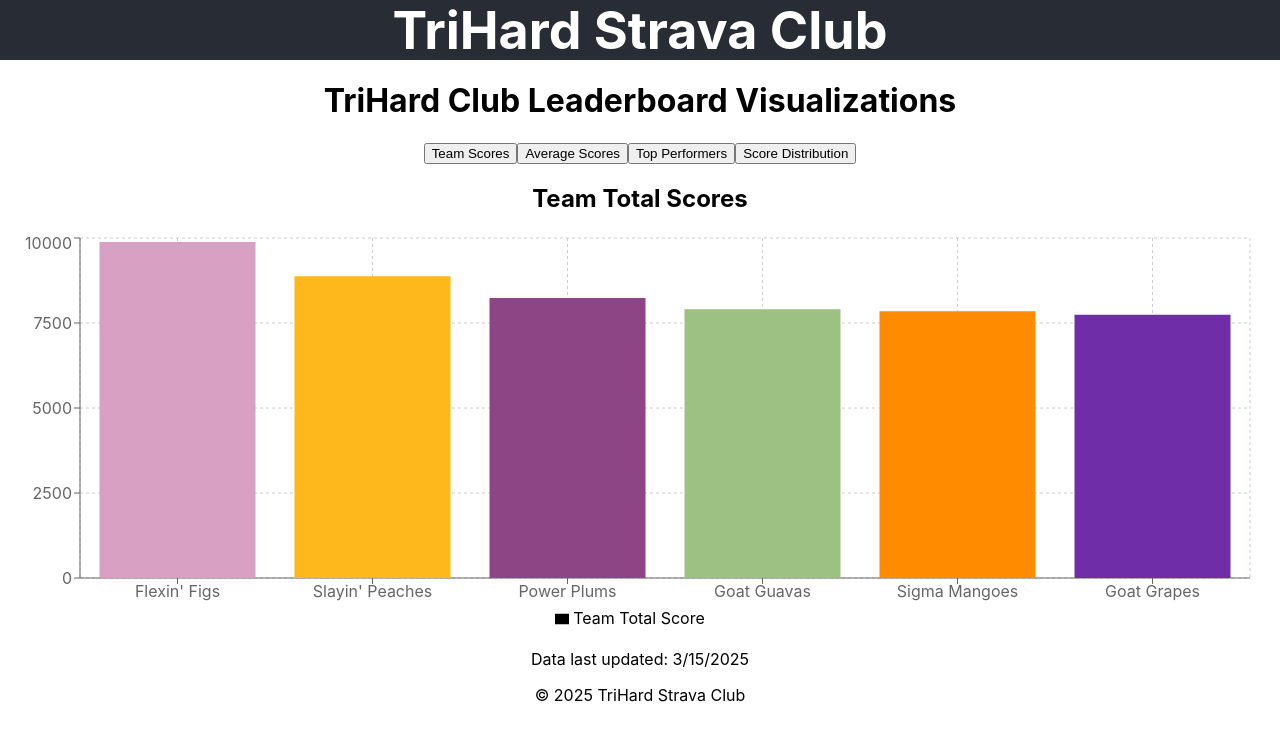
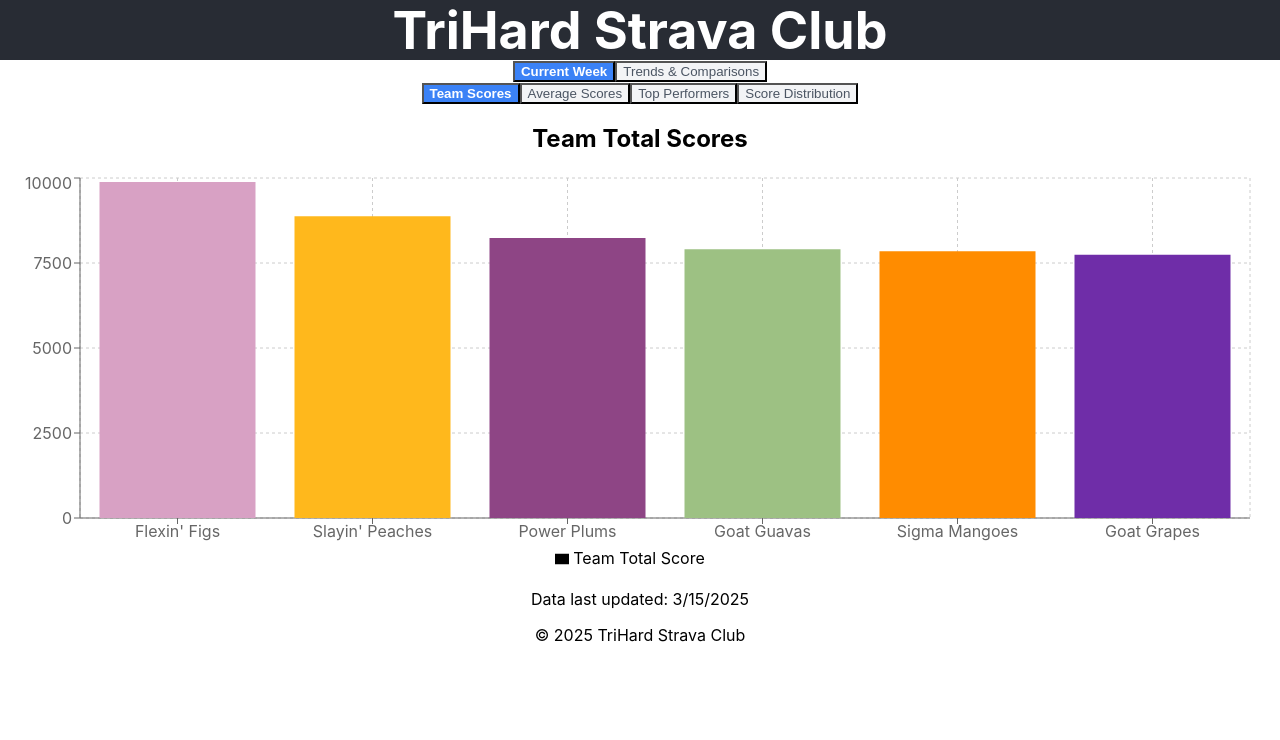
Before and after one commit to nicklondhe/trihardviz, a React (Create React App) app: page / in a window 1280 px wide. Shown: the top 740 px of the page. Built offline with nearby package versions, Linux system fonts and the light colour scheme.

Commit message:
Two level tabs + highlighting

```diff
--- a/src/components/Visualizations.jsx
+++ b/src/components/Visualizations.jsx
@@ -19,7 +19,8 @@ const TriHardVisualizations = () => {
   const [teamStats, setTeamStats] = useState([]);
   const [topPerformers, setTopPerformers] = useState([]);
   const [loading, setLoading] = useState(true);
-  const [activeTab, setActiveTab] = useState('teamComparison');
+  const [activeMainTab, setActiveMainTab] = useState('currentWeek');
+  const [activeSubTab, setActiveSubTab] = useState('teamComparison');
 
   // Colors for teams
   const TEAM_COLORS = {
@@ -250,45 +251,89 @@ const TriHardVisualizations = () => {
     );
   };
 
+  // Two-level tab navigation with just current week tabs implemented
+  const TwoLevelTabNavigation = ({ activeMainTab, setActiveMainTab, activeSubTab, setActiveSubTab }) => {
+    const mainTabs = [
+      { id: 'currentWeek', label: 'Current Week' },
+      { id: 'trends', label: 'Trends & Comparisons' }
+    ];
+
+    const subTabs = {
+      currentWeek: [
+        { id: 'teamComparison', label: 'Team Scores' },
+        { id: 'averageScores', label: 'Average Scores' },
+        { id: 'topPerformers', label: 'Top Performers' },
+        { id: 'distribution', label: 'Score Distribution' }
+      ],
+      trends: [] // Empty for now, will populate later
+    };
+
+    return (
+      <div className="mb-6 w-full">
+      {/* Main tabs - full width */}
+      <div className="grid grid-cols-2 w-full bg-gray-100 p-2 rounded-t-lg">
+        {mainTabs.map(tab => (
+          <button
+            key={tab.id}
+            onClick={() => {
+              setActiveMainTab(tab.id);
+              if (subTabs[tab.id].length > 0) {
+                setActiveSubTab(subTabs[tab.id][0].id);
+              }
+            }}
+            className={activeMainTab === tab.id ? 'active-tab' : 'inactive-tab'}
+          >
+            {tab.label}
+          </button>
+        ))}
+      </div>
+
+      {/* Sub tabs - full width with clear highlighting */}
+      {subTabs[activeMainTab].length > 0 && (
+        <div className="grid grid-cols-4 w-full bg-white border-b border-gray-300">
+          {subTabs[activeMainTab].map(tab => (
+            <button
+              key={tab.id}
+              onClick={() => setActiveSubTab(tab.id)}
+              className={activeSubTab === tab.id ? 'active-tab' : 'inactive-tab'}
+            >
+              {tab.label}
+            </button>
+          ))}
+        </div>
+      )}
+    </div>
+    );
+  };
+
   if (loading) {
     return <div className="p-4">Loading data...</div>;
   } else {
     return (
         <div className="p-4">
-        <h1 className="text-2xl font-bold mb-6">TriHard Club Leaderboard Visualizations</h1>
 
-        <div className="flex mb-6 overflow-x-auto">
-            <button
-            className={`px-4 py-2 mr-2 rounded-md ${activeTab === 'teamComparison' ? 'bg-blue-600 text-white' : 'bg-gray-200'}`}
-            onClick={() => setActiveTab('teamComparison')}
-            >
-            Team Scores
-            </button>
-            <button
-            className={`px-4 py-2 mr-2 rounded-md ${activeTab === 'averageScores' ? 'bg-blue-600 text-white' : 'bg-gray-200'}`}
-            onClick={() => setActiveTab('averageScores')}
-            >
-            Average Scores
-            </button>
-            <button
-            className={`px-4 py-2 mr-2 rounded-md ${activeTab === 'topPerformers' ? 'bg-blue-600 text-white' : 'bg-gray-200'}`}
-            onClick={() => setActiveTab('topPerformers')}
-            >
-            Top Performers
-            </button>
-            <button
-            className={`px-4 py-2 mr-2 rounded-md ${activeTab === 'distribution' ? 'bg-blue-600 text-white' : 'bg-gray-200'}`}
-            onClick={() => setActiveTab('distribution')}
-            >
-            Score Distribution
-            </button>
-        </div>
+       <TwoLevelTabNavigation
+          activeMainTab={activeMainTab}
+          setActiveMainTab={setActiveMainTab}
+          activeSubTab={activeSubTab}
+          setActiveSubTab={setActiveSubTab}
+        />
 
         <div className="border rounded-lg p-4 bg-white shadow">
-            {activeTab === 'teamComparison' && <TeamComparisonChart />}
-            {activeTab === 'averageScores' && <AverageScoreChart />}
-            {activeTab === 'topPerformers' && <TopPerformersChart />}
-            {activeTab === 'distribution' && <ScoreDistributionChart />}
+          {activeMainTab === 'currentWeek' && (
+            <>
+              {activeSubTab === 'teamComparison' && <TeamComparisonChart />}
+              {activeSubTab === 'averageScores' && <AverageScoreChart />}
+              {activeSubTab === 'topPerformers' && <TopPerformersChart />}
+              {activeSubTab === 'distribution' && <ScoreDistributionChart />}
+            </>
+          )}
+
+          {activeMainTab === 'trends' && (
+            <div className="p-8 text-center text-gray-500">
+              Trend visualizations coming soon!
+            </div>
+          )}
         </div>
 
         <div className="mt-6 text-sm text-gray-600">
--- a/src/index.css
+++ b/src/index.css
@@ -11,3 +11,24 @@ code {
   font-family: source-code-pro, Menlo, Monaco, Consolas, 'Courier New',
     monospace;
 }
+
+button {
+  background-color: #f3f4f6; /* Default gray background */
+  color: #4b5563; /* Default text color */
+}
+
+button.active {
+  background-color: #3b82f6; /* Blue for active tab */
+  color: white;
+}
+
+.active-tab {
+  background-color: #3b82f6;
+  color: white;
+  font-weight: bold;
+}
+
+.inactive-tab {
+  background-color: #f3f4f6;
+  color: #4b5563;
+}
```
